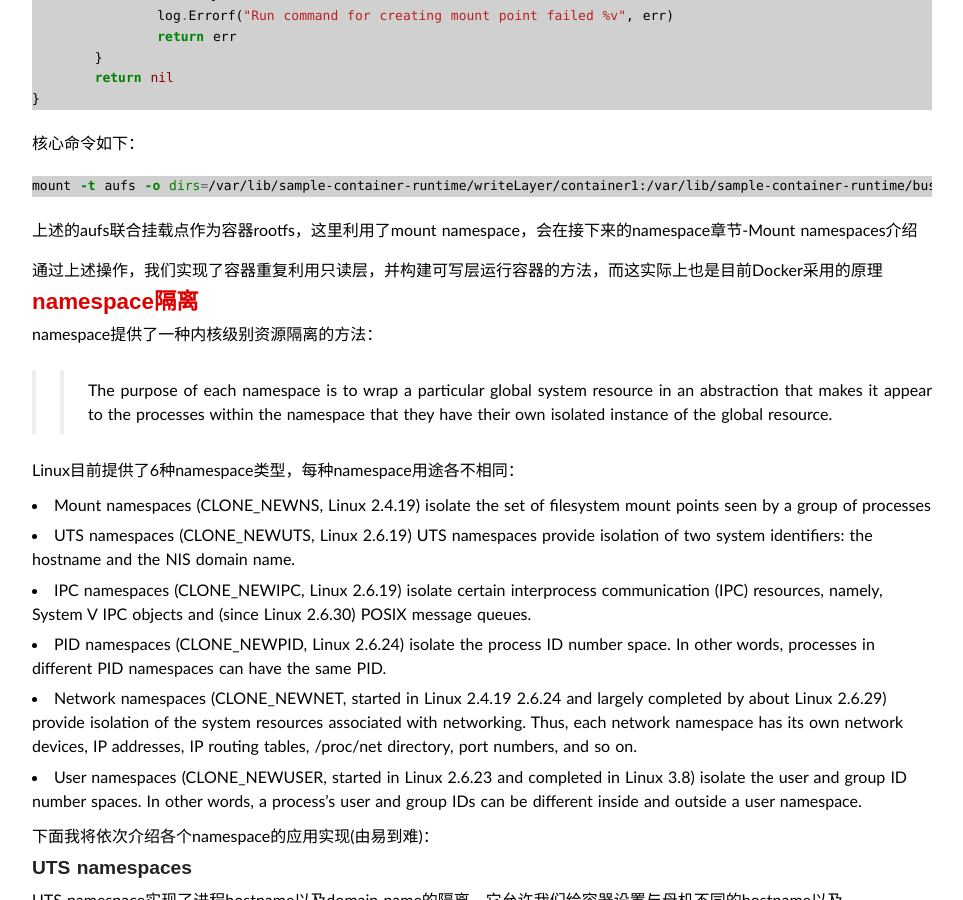
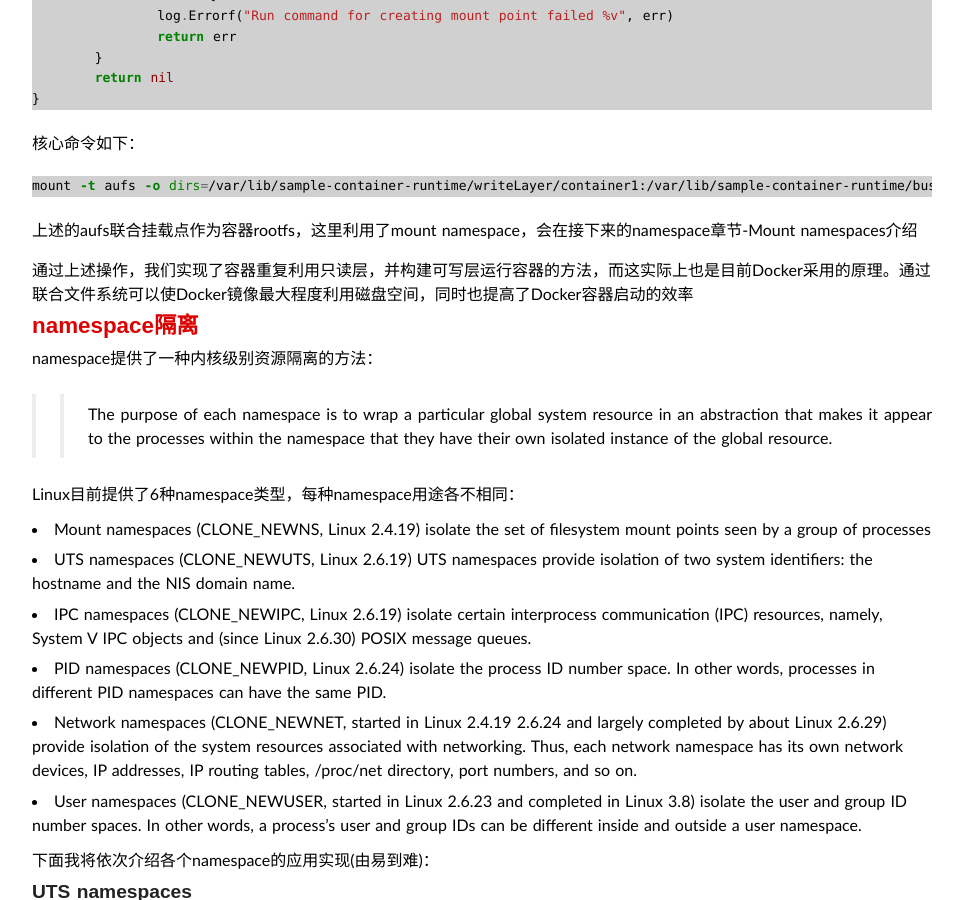
Before and after one commit to duyanghao/duyanghao.github.io, a Jekyll site: the page built from _posts/2020-11-2-sample-container-runtime.md, in a window 1280 px wide and 900 px high, scrolled down 4713 px. Shown: the whole window, without its empty margins (158-1121 px from the left). Built offline with Jekyll 4.4.1, drawn with Linux system fonts in a browser that asks for light colours; some web fonts are replaced; comment, search, counter and statistics services are not loaded.

```diff
--- a/_posts/2020-11-2-sample-container-runtime.md
+++ b/_posts/2020-11-2-sample-container-runtime.md
@@ -175,7 +175,7 @@
 
 上述的aufs联合挂载点作为容器rootfs，这里利用了mount namespace，会在接下来的namespace章节-Mount namespaces介绍
 
-通过上述操作，我们实现了容器重复利用只读层，并构建可写层运行容器的方法，而这实际上也是目前Docker采用的原理
+通过上述操作，我们实现了容器重复利用只读层，并构建可写层运行容器的方法，而这实际上也是目前Docker采用的原理。通过联合文件系统可以使Docker镜像最大程度利用磁盘空间，同时也提高了Docker容器启动的效率
 
 ## [namespace隔离](https://lwn.net/Articles/531114/)
 
```
